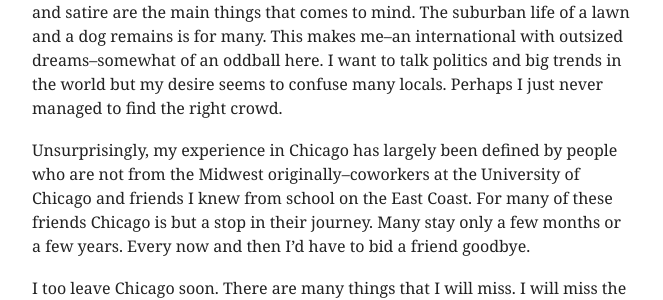
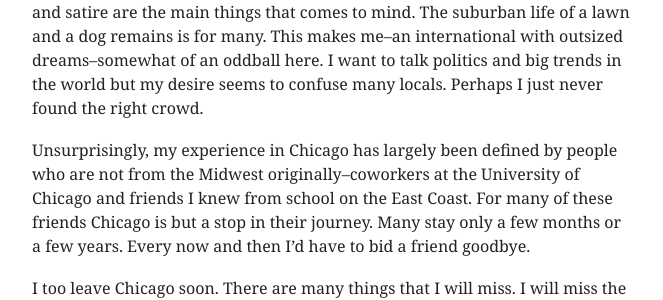
Before and after one commit to mbwong/mbwong.github.com, a Jekyll site: the page built from _posts/2015-03-22-chicago.md, in a window 1280 px wide. Shown: the part 1072-1372 px from the top of the page, without its empty margins (308-971 px from the left). Built offline with Jekyll 4.4.1, drawn with Linux system fonts in a browser that asks for light colours; some of the changed text lies outside the part shown.

Commit message:
Update 2015-03-22-chicago.md

```diff
--- a/_posts/2015-03-22-chicago.md
+++ b/_posts/2015-03-22-chicago.md
@@ -12,7 +12,7 @@
 
 At heart Chicago really is a Midwestern city. Many locals in Chicago share the Midwest mentality of just going about their daily lives and not getting too worked up about the crazier things in life. Many work good corporate jobs. They look forward to go home and spend quality time with friends and family. They are a hard-working bunch, but they don't want drama nor yearn for glamor. The city is filled with artistic and historical displays, but for many residents cultural engagement does not run deep. To them art and history are not things that give meaning to human life, but curiosities and tourist attractions. The thing that makes Chicago different from the rest of the Midwest is that it combines Midwest groundedness with the amenities of a big city. I think that's why Midwesterners love Chicago. Many Chicagoans move here from other locales of the Midwest and never leave.
 
-There is something really wonderful about the Midwestern outlook on life. Few Chicagoans are ever bitter or angry. People are not too rushed to be nice. There is an egalitarianism in the way that people treat each other here. Social status does not hold much currency. People are friendly and open to chatting in line at a store, no matter who you are. But the daily concerns of Chicagoans can also seem mundane and parochial. Here the weather seems to be a genuine topic of conversation rather than a filler for awkward small talk. There are only small pockets of edginess in a few industries--improv comedy and satire are the main things that comes to mind. The suburban life of a lawn and a dog remains is for many. This makes me--an international with outsized dreams--somewhat of an oddball here. I want to talk politics and big trends in the world but my desire seems to confuse many locals. Perhaps I just never managed to find the right crowd.
+There is something really wonderful about the Midwestern outlook on life. Few Chicagoans are ever bitter or angry. People are not too rushed to be nice. There is an egalitarianism in the way that people treat each other here. Social status does not hold much currency. People are friendly and open to chatting in line at a store, no matter who you are. But the daily concerns of Chicagoans can also seem mundane and parochial. Here the weather seems to be a genuine topic of conversation rather than a filler for awkward small talk. There are only small pockets of edginess in a few industries--improv comedy and satire are the main things that comes to mind. The suburban life of a lawn and a dog remains is for many. This makes me--an international with outsized dreams--somewhat of an oddball here. I want to talk politics and big trends in the world but my desire seems to confuse many locals. Perhaps I just never found the right crowd.
 
 Unsurprisingly, my experience in Chicago has largely been defined by people who are not from the Midwest originally--coworkers at the University of Chicago and friends I knew from school on the East Coast. For many of these friends Chicago is but a stop in their journey. Many stay only a few months or a few years. Every now and then I'd have to bid a friend goodbye.
 
```
